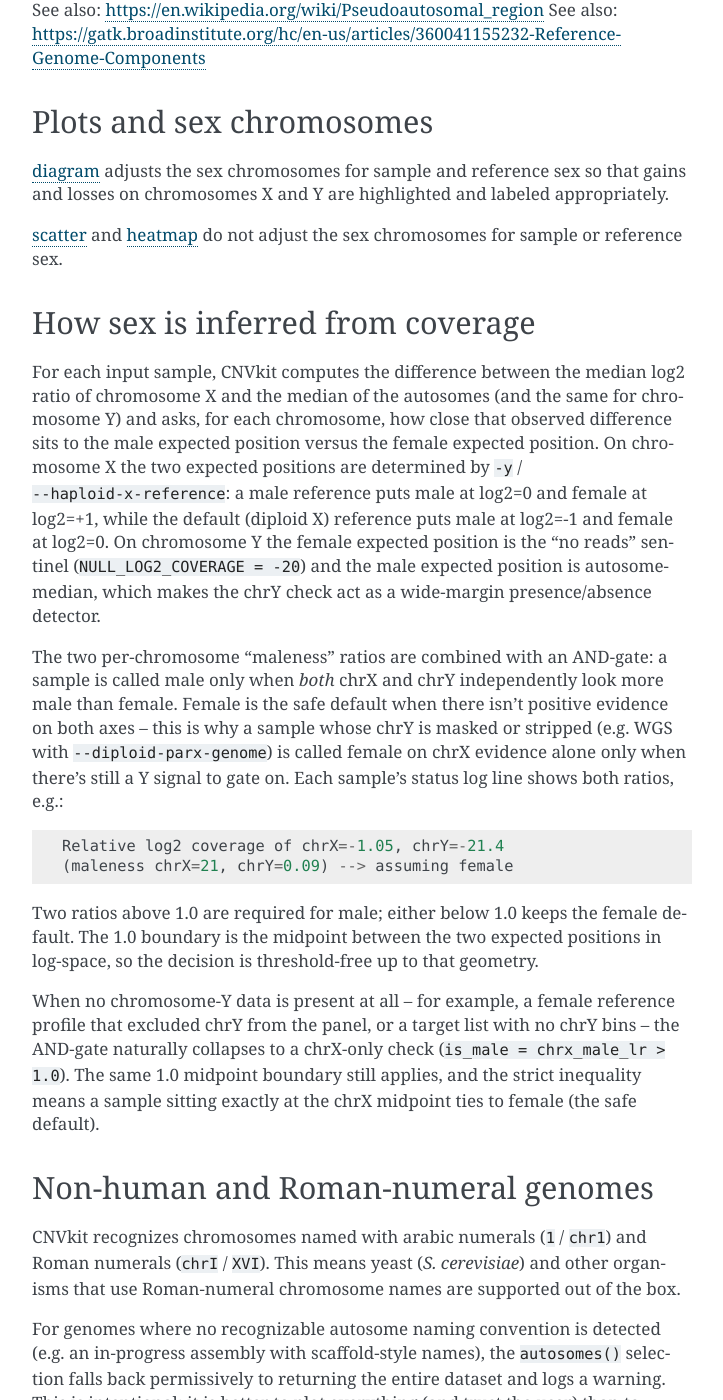
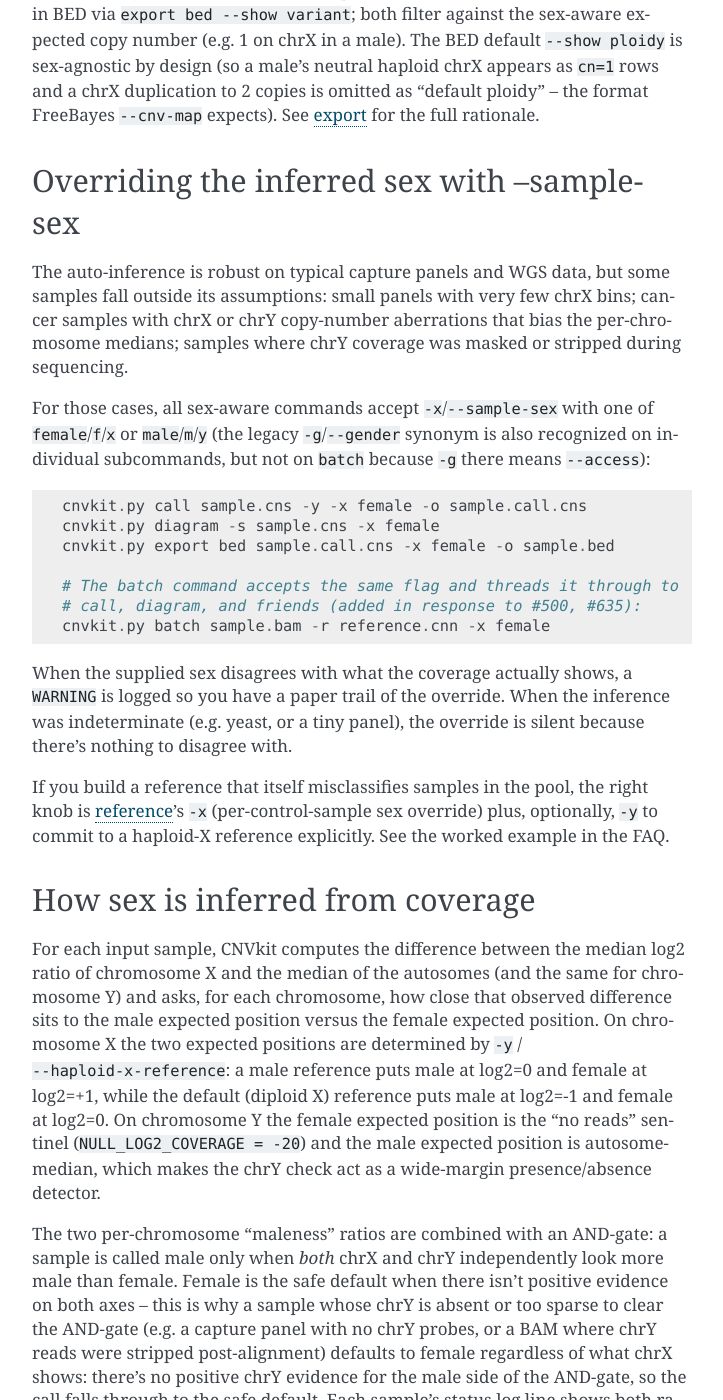
Before and after one commit to etal/cnvkit, a Sphinx documentation site: the page built from doc/sex.rst, in a window 1280 px wide and 1400 px high, scrolled down 1958 px. Shown: the whole window, without its empty margins (388-1111 px from the left). Built offline with Sphinx 7.4.7, drawn with Linux system fonts in a browser that asks for light colours; some of the changed text lies outside the part shown.

Commit message:
doc/sex.rst: restructure around the means-not-ends framing (#544, #545, #821)
Sex inference in CNVkit exists to make chrX/chrY copy-number calls
correct, not as an end in itself; the ``cnvkit.py sex`` command is a
diagnostic.  The doc now leads with that framing so users
understand WHY each surface exists and HOW to use it as a verification
step, not as a primary feature.

Substantive additions:

* New "Why CNVkit cares about chromosomal sex" opening that articulates
  the means-not-ends relationship between sex inference, copy-number
  calling, and the ``sex`` diagnostic command.

* New table mapping ``(reference type, sample sex) -> expected chrX
  log2`` so users can read off what threshold-calling will produce on
  chrX without retracing the math (#544 wanted a chrX threshold table).

* New "Overriding the inferred sex with --sample-sex" section,
  including the new ``cnvkit.py batch -x`` form (#500, #635), worked
  shell-example, and notes on which legacy aliases work where.

* Worked example for the per-sample status log line
  ``Relative log2 coverage of chrX=..., chrY=... (maleness chrX=...,
  chrY=...) --> assuming ...``  with the underlying math spelled out
  (#545's confusion stemmed from not knowing what the printed numbers
  meant).

* FAQ entry on reference-pool sex misclassification, pointing users
  to the target/antitarget reconciliation in ``do_reference`` (PR
  #1087) that fixed most of #821, plus three remaining practical
  options.

Note for ``batch -y`` users: the previous release silently produced
wrong chrX cn values in ``.call.cns`` because the ``-y`` flag wasn't
propagated to the calling step.  This is fixed and called out in the
"Sample sex in calling absolute copy number" section.

Per the doc-rst-editing-latitude convention, this is a holistic
restructure for coherence, not a minimal additive insertion.

Co-Authored-By: Claude Opus 4.7 (1M context) <noreply@anthropic.com>

```diff
--- a/doc/sex.rst
+++ b/doc/sex.rst
@@ -1,16 +1,27 @@
 Chromosomal sex
 ===============
 
-CNVkit attempts to handle chromosomal sex correctly at every step.
-Several commands automatically infer a given sample's chromosomal sex from the
-relative copy number of the autosomes and chromosomes X and Y; the status log
-messages will indicate when this is happening.
-In most cases the inference can be skipped or overridden by using the
-``-x``/``--sample-sex`` option.
+Why CNVkit cares about chromosomal sex
+--------------------------------------
 
-The :ref:`sex` command runs and report's CNVkit's inference for one or more
-given samples, and can be used on .cnn, .cnr or .cns files at any stage of
-processing.
+CNVkit's job is to produce correct copy-number calls — including on chromosomes
+X and Y. The expected number of copies on chrX depends on the sample's sex: a
+female has two copies, a male has one. Without that information, a normal
+male's chrX would systematically look like a heterozygous loss, a normal
+female's chrY would look like a homozygous deletion, and any BAF/LOH
+calculation on chrX would use the wrong baseline.
+
+So **sex inference in CNVkit is a means, not an end.** It exists so that
+:ref:`call`, :ref:`diagram`, :ref:`export`, and :ref:`genemetrics` can apply
+the right expected ploidy on the sex chromosomes. The :ref:`sex` command is
+provided as a **diagnostic** — it exposes the same inference those commands
+use internally, so you can verify it on each sample and override with
+``-x``/``--sample-sex`` when it disagrees with what you know about the
+sample.
+
+The status log every CNVkit command prints during sex inference is part of
+the same diagnostic surface; see `How sex is inferred from coverage`_
+below for how to read it.
 
 Reference sex-chromosome ploidy
 -------------------------------
@@ -40,18 +51,38 @@ and the chosen source, e.g. ``...looks like male in targets but female in
 antitargets; preferring targets``. You can always bypass inference by passing the
 sample sex explicitly with ``-x``/``--sample-sex``.
 
-Chromosomal sex in calling absolute copy number
------------------------------------------------
+Sample sex in calling absolute copy number
+------------------------------------------
 
 If ``-y`` is used to construct a reference, then the same option should also be
 used with the commands :ref:`call`, :ref:`export`, and :ref:`genemetrics` for
-samples processed with that reference.
+samples processed with that reference. (As of this release, ``cnvkit.py batch``
+also propagates ``-y`` correctly through the per-sample calling step --
+previously it was only honored at the coverage/normalization stage, which
+could produce ``.call.cns`` files where a normal female chrX was called as
+a gain.)
 
 Note that the options ``-x``/``--sample-sex`` and ``-y`` / ``--male-reference``
 / ``--haploid-x-reference`` are different: If a female sample is run with a
 haploid-X reference, segments on chromosome X with log2-ratio +1 will be treated
 as copy-number-neutral, because that's the expected copy number, while an
 X-chromosome segment with log2-ratio 0 will be treated as a hemizygous loss.
+
+The interaction between sample sex and reference type is most easily read
+off a small table. The "expected" log2 of a copy-neutral chrX segment is:
+
+============================== ============== ==============
+Reference                      Female sample  Male sample
+============================== ============== ==============
+Diploid X (default)             0              −1
+Haploid X (``-y``)              +1             0
+============================== ============== ==============
+
+The default :ref:`call` ``-m threshold`` thresholds operate on the log2
+ratio *after* this expected position is taken into account, so a normal
+diploid chrX in a female sample is called as ``cn=2`` regardless of which
+reference type the user chose — provided sample sex was inferred or
+specified correctly.
 
 For surfacing chrX/chrY variants in exports, the sex-aware view lives in VCF
 and in BED via ``export bed --show variant``; both filter against the
@@ -60,6 +91,95 @@ sex-aware expected copy number (e.g. 1 on chrX in a male). The BED default
 chrX appears as ``cn=1`` rows and a chrX duplication to 2 copies is omitted
 as "default ploidy" -- the format FreeBayes ``--cnv-map`` expects). See
 :ref:`export` for the full rationale.
+
+Overriding the inferred sex with --sample-sex
+---------------------------------------------
+
+The auto-inference is robust on typical capture panels and WGS data, but
+some samples fall outside its assumptions: small panels with very few chrX
+bins; cancer samples with chrX or chrY copy-number aberrations that bias
+the per-chromosome medians; samples where chrY coverage was masked or
+stripped during sequencing.
+
+For those cases, all sex-aware commands accept ``-x``/``--sample-sex``
+with one of ``female``/``f``/``x`` or ``male``/``m``/``y`` (the legacy
+``-g``/``--gender`` synonym is also recognized on individual subcommands,
+but not on ``batch`` because ``-g`` there means ``--access``)::
+
+    cnvkit.py call sample.cns -y -x female -o sample.call.cns
+    cnvkit.py diagram -s sample.cns -x female
+    cnvkit.py export bed sample.call.cns -x female -o sample.bed
+
+    # The batch command accepts the same flag and threads it through to
+    # call, diagram, and friends (added in response to #500, #635):
+    cnvkit.py batch sample.bam -r reference.cnn -x female
+
+When the supplied sex disagrees with what the coverage actually shows, a
+``WARNING`` is logged so you have a paper trail of the override. When the
+inference was indeterminate (e.g. yeast, or a tiny panel), the override
+is silent because there's nothing to disagree with.
+
+If you build a reference that itself misclassifies samples in the pool,
+the right knob is :ref:`reference`'s ``-x`` (per-control-sample sex
+override) plus, optionally, ``-y`` to commit to a haploid-X reference
+explicitly. See the worked example in the FAQ.
+
+How sex is inferred from coverage
+---------------------------------
+
+For each input sample, CNVkit computes the difference between the median
+log2 ratio of chromosome X and the median of the autosomes (and the same
+for chromosome Y) and asks, for each chromosome, how close that observed
+difference sits to the male expected position versus the female expected
+position. On chromosome X the two expected positions are determined by
+``-y`` / ``--haploid-x-reference``: a male reference puts male at log2=0
+and female at log2=+1, while the default (diploid X) reference puts male
+at log2=-1 and female at log2=0. On chromosome Y the female expected
+position is the "no reads" sentinel (``NULL_LOG2_COVERAGE = -20``) and the
+male expected position is autosome-median, which makes the chrY check act
+as a wide-margin presence/absence detector.
+
+The two per-chromosome "maleness" ratios are combined with an AND-gate: a
+sample is called male only when *both* chrX and chrY independently look
+more male than female. Female is the safe default when there isn't
+positive evidence on both axes -- this is why a sample whose chrY is
+absent or too sparse to clear the AND-gate (e.g. a capture panel with
+no chrY probes, or a BAM where chrY reads were stripped post-alignment)
+defaults to female regardless of what chrX shows: there's no positive
+chrY evidence for the male side of the AND-gate, so the call falls
+through to the safe default. Each sample's status log line shows both
+ratios, e.g.::
+
+    Relative log2 coverage of chrX=-0.95, chrY=-19
+    (maleness chrX=19, chrY=0.0526) --> assuming female
+
+Reading this line: ``chrX=-0.95`` is the median log2 on chrX minus the
+autosome median (here, chrX sits nearly one log2 below autosomes —
+consistent with haploid/male against a diploid-X reference, whose male
+expected position is −1). ``chrY=-19`` is the same for chrY: with no
+reads on chrY the log2 floors near the ``NULL_LOG2_COVERAGE = -20``
+sentinel. ``chrX=19`` is the chrX maleness ratio (residual to the female
+expectation 0 divided by residual to the male expectation −1) and
+``chrY=0.0526`` is the chrY maleness ratio (residual to female −20
+divided by residual to male 0). The chrX axis votes male (19 > 1), the
+chrY axis votes female (0.0526 < 1), and the AND-gate routes to
+``female``. In other words: this looks like a sample with a haploid chrX
+*and* missing chrY data — a male sample whose chrY didn't survive the
+capture/sequencing — and CNVkit declines to commit to "male" without
+positive chrY evidence. If you know it's male, pass ``--sample-sex male``
+to lock in the call.
+
+Two ratios above 1.0 are required for male; either below 1.0 keeps the
+female default. The 1.0 boundary is the midpoint between the two expected
+positions in log-space, so the decision is threshold-free up to that
+geometry.
+
+When no chromosome-Y data is present at all -- for example, a female
+reference profile that excluded chrY from the panel, or a target list with
+no chrY bins -- the AND-gate naturally collapses to a chrX-only check
+(``is_male = chrx_male_lr > 1.0``). The same 1.0 midpoint boundary still
+applies, and the strict inequality means a sample sitting exactly at the
+chrX midpoint ties to female (the safe default).
 
 PAR handling
 ------------
@@ -96,44 +216,6 @@ appropriately.
 
 :ref:`scatter` and :ref:`heatmap` do not adjust the sex chromosomes for sample
 or reference sex.
-
-How sex is inferred from coverage
----------------------------------
-
-For each input sample, CNVkit computes the difference between the median
-log2 ratio of chromosome X and the median of the autosomes (and the same
-for chromosome Y) and asks, for each chromosome, how close that observed
-difference sits to the male expected position versus the female expected
-position. On chromosome X the two expected positions are determined by
-``-y`` / ``--haploid-x-reference``: a male reference puts male at log2=0
-and female at log2=+1, while the default (diploid X) reference puts male
-at log2=-1 and female at log2=0. On chromosome Y the female expected
-position is the "no reads" sentinel (``NULL_LOG2_COVERAGE = -20``) and the
-male expected position is autosome-median, which makes the chrY check act
-as a wide-margin presence/absence detector.
-
-The two per-chromosome "maleness" ratios are combined with an AND-gate: a
-sample is called male only when *both* chrX and chrY independently look
-more male than female. Female is the safe default when there isn't
-positive evidence on both axes -- this is why a sample whose chrY is
-masked or stripped (e.g. WGS with ``--diploid-parx-genome``) is called
-female on chrX evidence alone only when there's still a Y signal to
-gate on. Each sample's status log line shows both ratios, e.g.::
-
-    Relative log2 coverage of chrX=-1.05, chrY=-21.4
-    (maleness chrX=21, chrY=0.09) --> assuming female
-
-Two ratios above 1.0 are required for male; either below 1.0 keeps the
-female default. The 1.0 boundary is the midpoint between the two expected
-positions in log-space, so the decision is threshold-free up to that
-geometry.
-
-When no chromosome-Y data is present at all -- for example, a female
-reference profile that excluded chrY from the panel, or a target list with
-no chrY bins -- the AND-gate naturally collapses to a chrX-only check
-(``is_male = chrx_male_lr > 1.0``). The same 1.0 midpoint boundary still
-applies, and the strict inequality means a sample sitting exactly at the
-chrX midpoint ties to female (the safe default).
 
 Non-human and Roman-numeral genomes
 -----------------------------------
@@ -198,4 +280,24 @@ reference (see :doc:`tumor`), there may be many bins with no coverage which bias
 the segment means. Try repeating the :ref:`segment` command with the
 ``--drop-low-coverage`` option if you did not do so originally.
 
+If a small number of samples in your reference pool look like they were
+inferred incorrectly (e.g. three males among forty samples are reported as
+female because their chrY antitarget coverage is too sparse — see #821),
+note that recent versions of CNVkit reconcile target/antitarget conflicts
+by trusting whichever source has the more decisive chromosome-X coverage
+(see `Reference sex-chromosome ploidy`_ above), which fixed the most common
+form of this problem. If a few stragglers still misinfer, the practical
+options are:
+
+1. **Build separate reference pools** for male and female samples and
+   run each test sample against the matching pool, e.g.
+   ``cnvkit.py reference ... --sample-sex male -y`` for a male-only pool.
+   This is the cleanest answer when you have enough of each sex.
+2. **Drop the borderline samples** from the reference. Three controls
+   out of forty are unlikely to skew the pooled medians materially.
+3. **Override the per-sample call** in downstream commands with
+   ``-x``/``--sample-sex`` so that ``call``, ``diagram``, ``export``,
+   and (now) ``batch`` use the sex you specify regardless of what the
+   reference build inferred for them.
+
 See also: https://www.biostars.org/p/210080/
```
